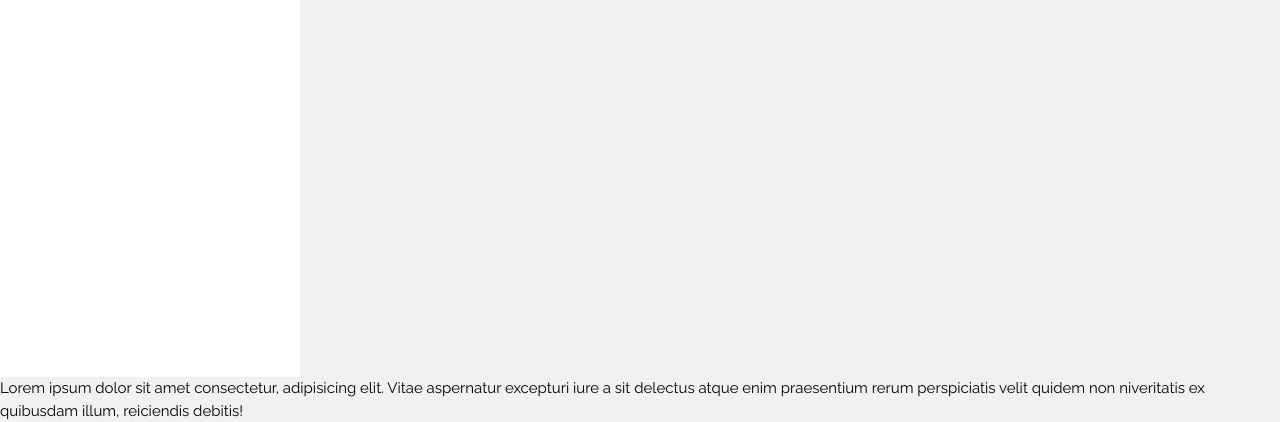
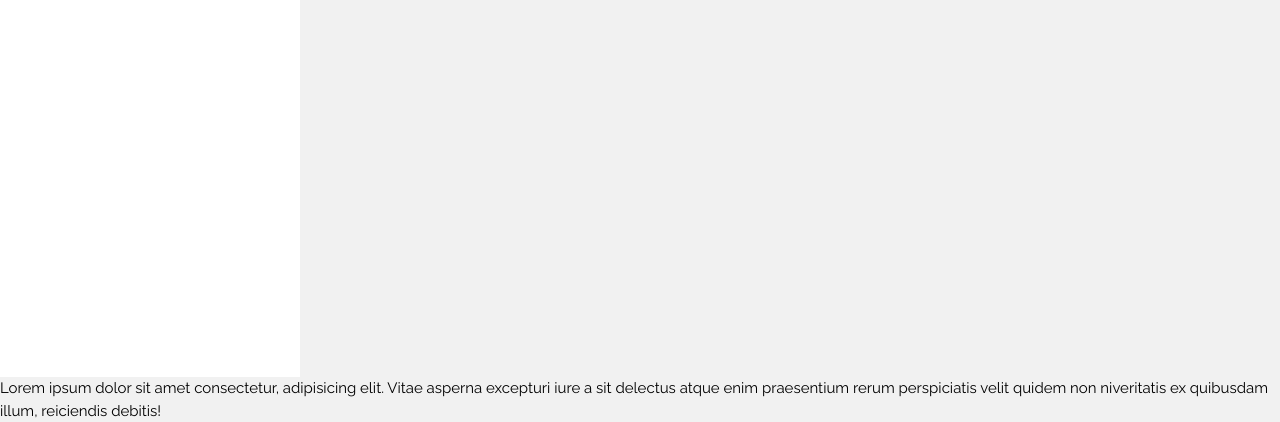
Before and after one commit to marcushoang888/Project_Portfolio-W3Schools, a plain HTML site: page index.html in a window 1280 px wide. Shown: the part 423-845 px from the top of the page. Drawn offline with Linux system fonts and the light colour scheme.

Commit message:
changed content

```diff
--- a/index.html
+++ b/index.html
@@ -154,7 +154,7 @@
     </div>
 
     <div>
-      Lorem ipsum dolor sit amet consectetur, adipisicing elit. Vitae aspernatur
+      Lorem ipsum dolor sit amet consectetur, adipisicing elit. Vitae asperna
       excepturi iure a sit delectus atque enim praesentium rerum perspiciatis
       velit quidem non niveritatis ex quibusdam illum, reiciendis debitis!
     </div>
```
